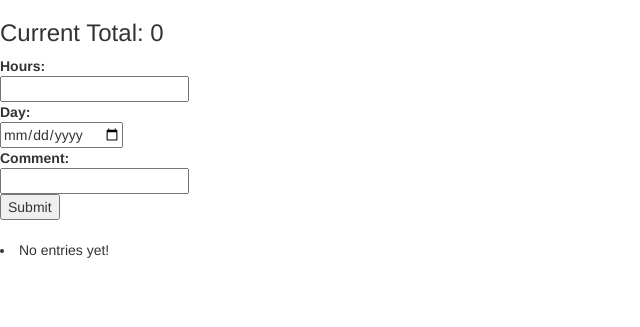
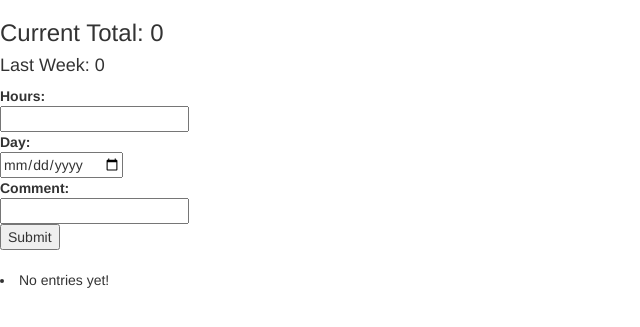
Before and after one commit to ahoiberg/timesheet, a Flask app: page / in a window 1280 px wide. Shown: the top 327 px of the page, without its empty margins (0-640 px from the left). Run offline with Flask 2, Linux system fonts and the light colour scheme; data that the repository does not hold is empty; some libraries are stand-ins or nearby versions.

Commit message:
added weekly collation of hours

```diff
--- a/app.py
+++ b/app.py
@@ -1,5 +1,5 @@
 import sqlite3, os
-from datetime import datetime
+from datetime import datetime, timedelta
 from flask import Flask, request, render_template, g, redirect, url_for
 import sqlalchemy
 from flask_bootstrap import Bootstrap
@@ -36,11 +36,15 @@ def history():
     cur = entries.select()
     items = db.execute(cur)
     total = 0
+    week = 0
     e = []
+    now = datetime.today().date()
     for item in items:
         total += float(item["hours"])
+        if item["day"] > (now - timedelta(days=7)):
+            week += float(item["hours"])
         e.append(item)
-    return render_template('show_entries.html', total=total, entries=e)
+    return render_template('show_entries.html', total=total, week=week,  entries=e)
 
 @app.route('/add', methods=['POST'])
 def add_entry():
@@ -50,3 +54,10 @@ def add_entry():
     cur = entries.insert().values(hours=request.form['hours'], day=d, comment=request.form['comment'])
     db.execute(cur)
     return history()
+
+@app.route('/delete', methods=['POST'])
+def delete_entry():
+    db = engine.connect()
+    entry = entries.delete().values(id=request.form['id'])
+    db.execute(entry)
+    return history()
--- a/static/css/style.css
+++ /dev/null
@@ -1,5 +0,0 @@
-html, body            { font-family: sans-serif; background: white; }
-a, h3, h4       { color: #377ba8; }
-h3, h4          { font-family: 'Georgia', serif; margin: 0; }
-h3              { border-bottom: 2px solid #eee; color: green; }
-h4              { font-size: 1.2em; }
--- a/templates/show_entries.html
+++ b/templates/show_entries.html
@@ -2,7 +2,7 @@
 {% import 'bootstrap/wtf.html' as wtf %}
 {% block body %}
     <h3>Current Total: {{total}}</h3>
-
+    <h4>Last Week: {{week}} </h4>
     <form action="{{ url_for('add_entry') }}" method=post class=add-entry>
       <dl>
         <dt>Hours:
```
